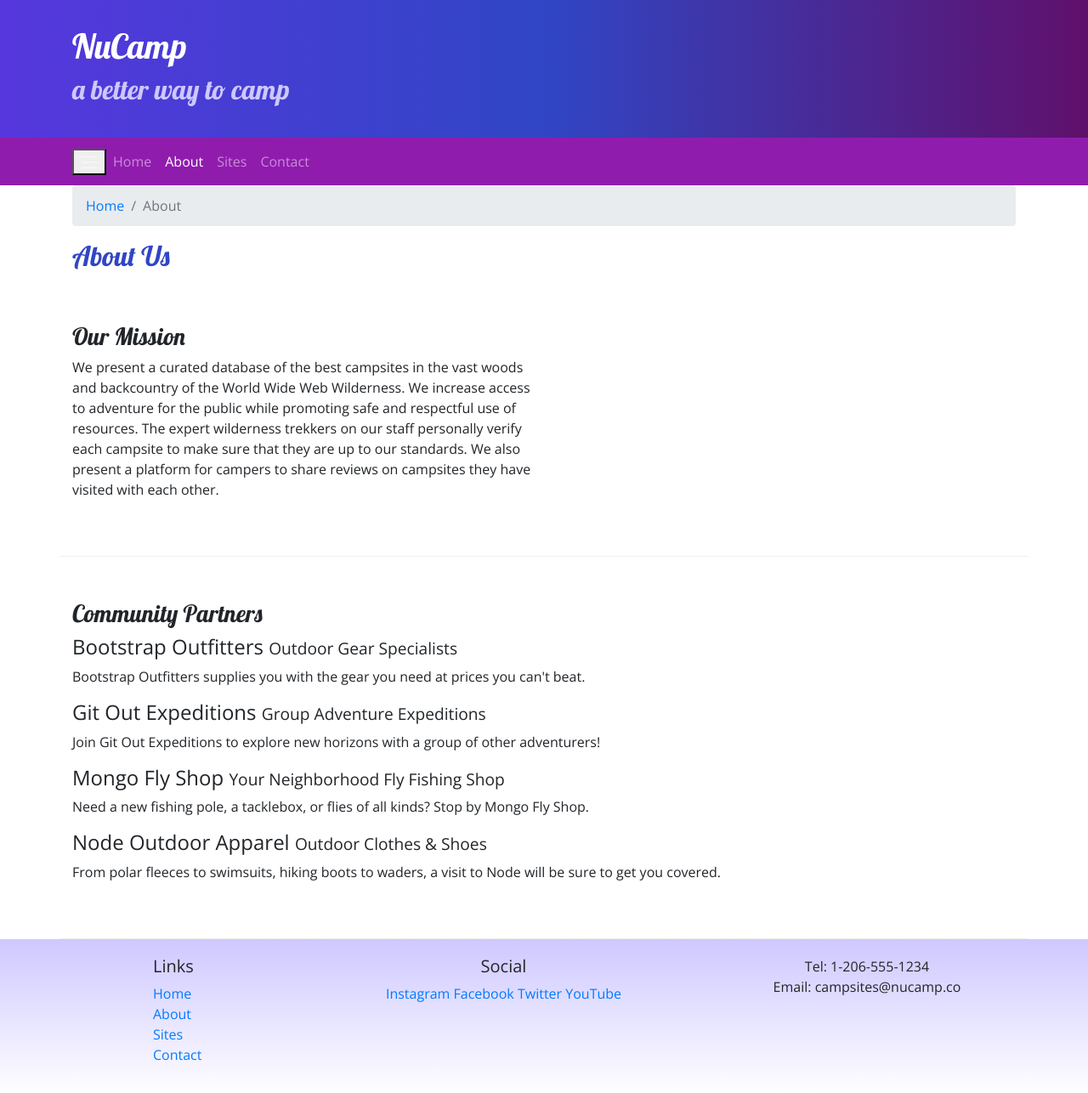
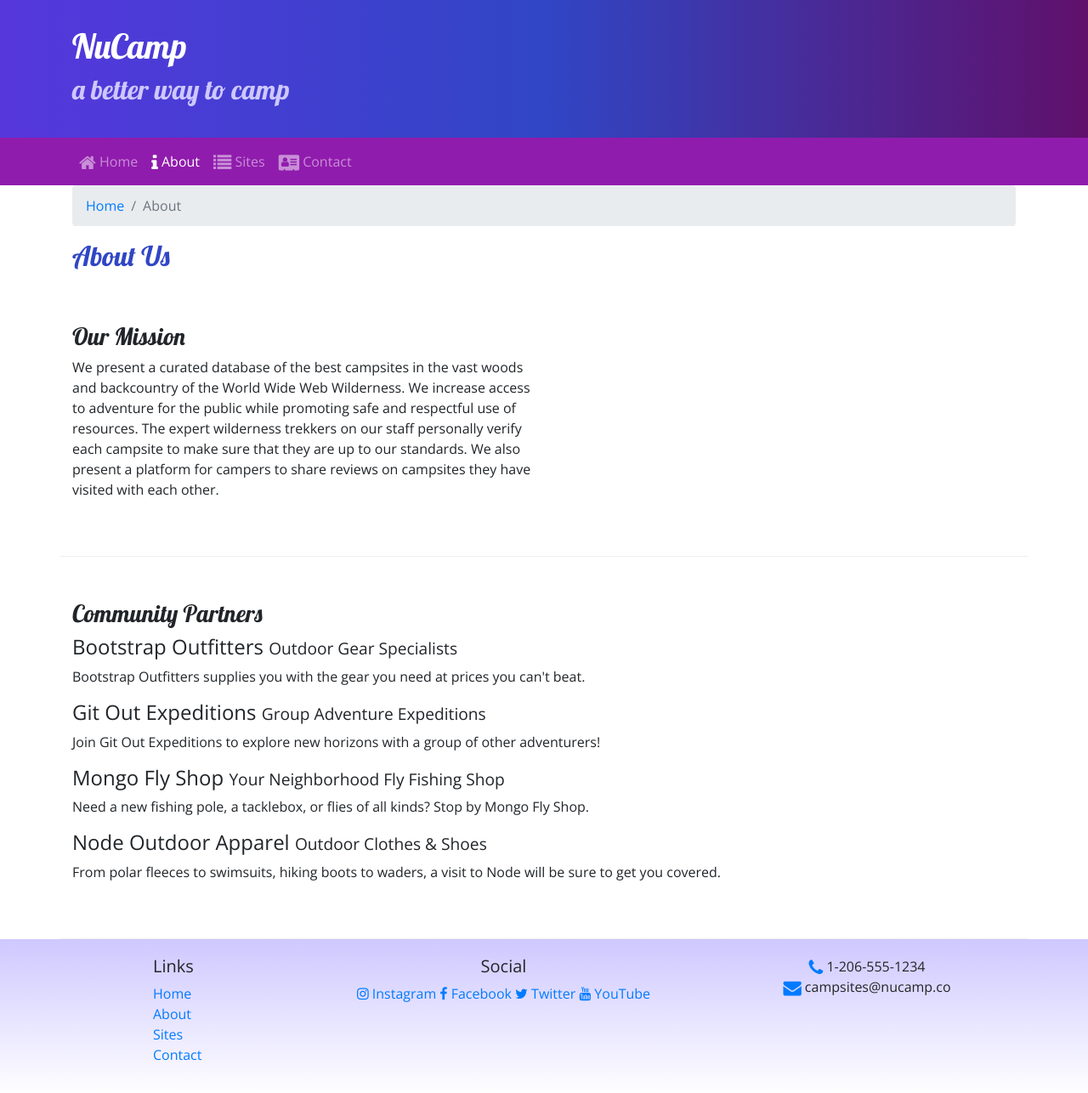
Before and after one commit to alexandernabua/BootstrapNucampsite, a website: page aboutus.html in a window 1280 px wide. Shown: the whole page at 85% size. Drawn offline with nearby package versions, Linux system fonts and the light colour scheme.

Commit message:
Icon Fonts

```diff
--- a/aboutus.html
+++ b/aboutus.html
@@ -10,6 +10,7 @@
     <link rel="stylesheet" href="node_modules/bootstrap/dist/css/bootstrap.min.css" />
 
     <!-- Additional CSS must be placed after Bootstrap CSS -->
+    <link rel="stylesheet" href="node_modules/font-awesome/css/font-awesome.min.css" />
     <link rel="stylesheet" href="https://fonts.googleapis.com/css?family=Lobster|Open+Sans" />
     <link rel="stylesheet" href="css/styles.css" />
     <title>NuCamp: A Better Way To Camp</title>
@@ -30,16 +31,16 @@
 
     <nav class="navbar navbar-expand-sm navbar-dark sticky-top">
         <div class="container">
-            <button class="navbar=toggler ml-auto" type="button" data-toggle="collapse" data-target="#nucampNavbar">
+            <button class="navbar-toggler ml-auto" type="button" data-toggle="collapse" data-target="#nucampNavbar">
                 <span class="navbar-toggler-icon"></span>
             </button>
 
             <div class="collapse navbar-collapse" id="nucampNavbar">
                 <ul class="navbar-nav">
-                    <li class="nav-item"><a class="nav-link" href="index.html">Home</a></li>
-                    <li class="nav-item active"><a class="nav-link" href="#">About</a></li>
-                    <li class="nav-item"><a class="nav-link" href="#">Sites</a></li>
-                    <li class="nav-item"><a class="nav-link" href="#">Contact</a></li>
+                    <li class="nav-item"><a class="nav-link" href="index.html"><i class="fa fa-home fa-lg"></i> Home</a></li>
+                    <li class="nav-item active"><a class="nav-link" href="#"><i class="fa fa-info fa-lg"></i> About</a></li>
+                    <li class="nav-item"><a class="nav-link" href="#"><i class="fa fa-list fa-lg"></i> Sites</a></li>
+                    <li class="nav-item"><a class="nav-link" href="#"><i class="fa fa-address-card fa-lg"></i> Contact</a></li>
                 </ul>
             </div>
         </div>
@@ -92,14 +93,14 @@
                 </div>
                 <div class="col-6 col-sm-5 text-center">
                     <h5>Social</h5>
-                    <a href="http://instagram.com/">Instagram</a>
-                    <a href="http://facebook.com/">Facebook</a>
-                    <a href="http://twitter.com/">Twitter</a>
-                    <a href="http://youtube.com/">YouTube</a>
+                    <a href="http://instagram.com/"><i class="fa fa-instagram"></i> Instagram</a>
+                    <a href="http://facebook.com/"><i class="fa fa-facebook"></i> Facebook</a>
+                    <a href="http://twitter.com/"><i class="fa fa-twitter"></i> Twitter</a>
+                    <a href="http://youtube.com/"><i class="fa fa-youtube"></i> YouTube</a>
                 </div>
                 <div class="col-sm-4 text-center">
-                    Tel: 1-206-555-1234<br />
-                    Email: campsites@nucamp.co
+                    <i class="fa fa-phone fa-lg text-primary"></i> 1-206-555-1234<br />
+                    <i class="fa fa-envelope fa-lg text-primary"></i> campsites@nucamp.co
                 </div>
            </div>
         </div>
--- a/package.json
+++ b/package.json
@@ -7,7 +7,6 @@
     "lite": "lite-server",
     "start": "npm run lite",
     "test": "echo \"Error: no test specified\" && exit 1"
-
   },
   "author": "Alexander Nabua",
   "license": "ISC",
@@ -16,6 +15,7 @@
   },
   "dependencies": {
     "bootstrap": "^4.5.2",
+    "font-awesome": "^4.7.0",
     "jquery": "^3.5.1",
     "popper.js": "^1.16.1"
   }
```
Also changed, not shown: index.html (+11 -10 lines), 1 other file.
